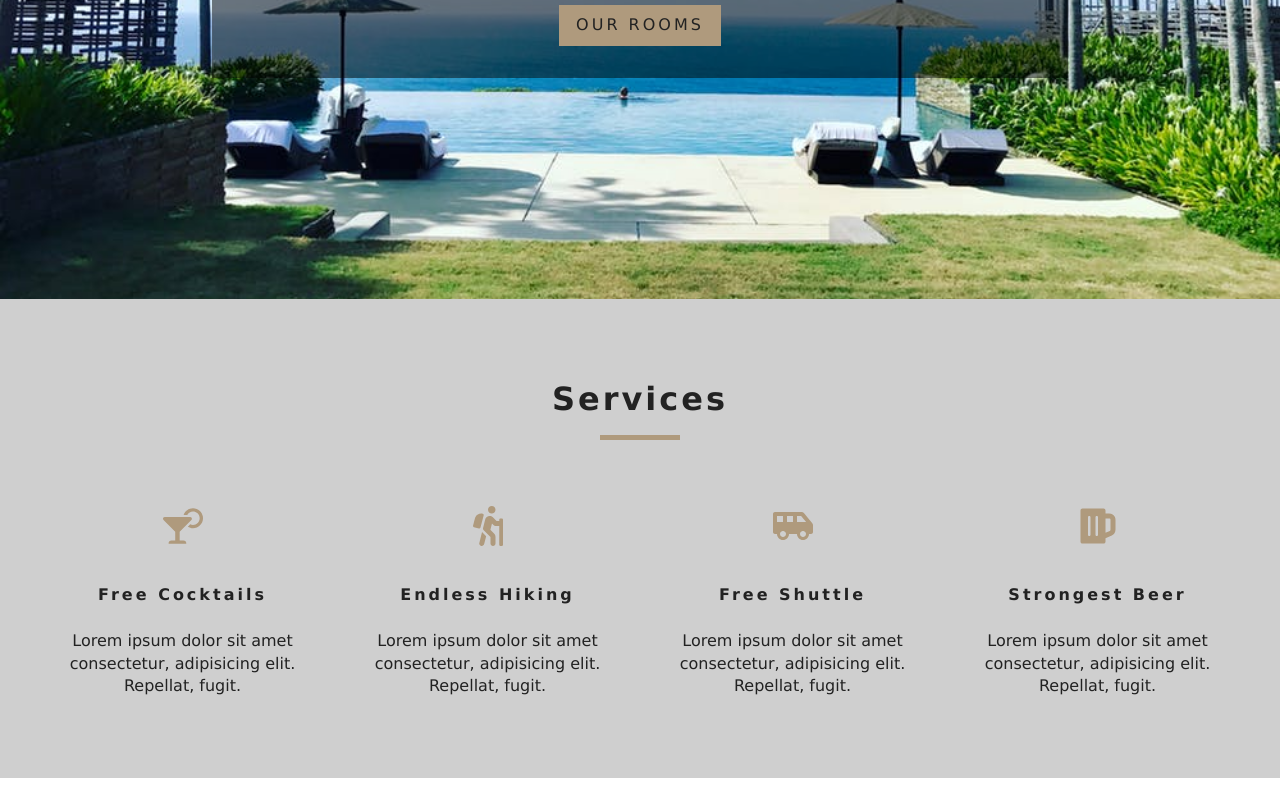
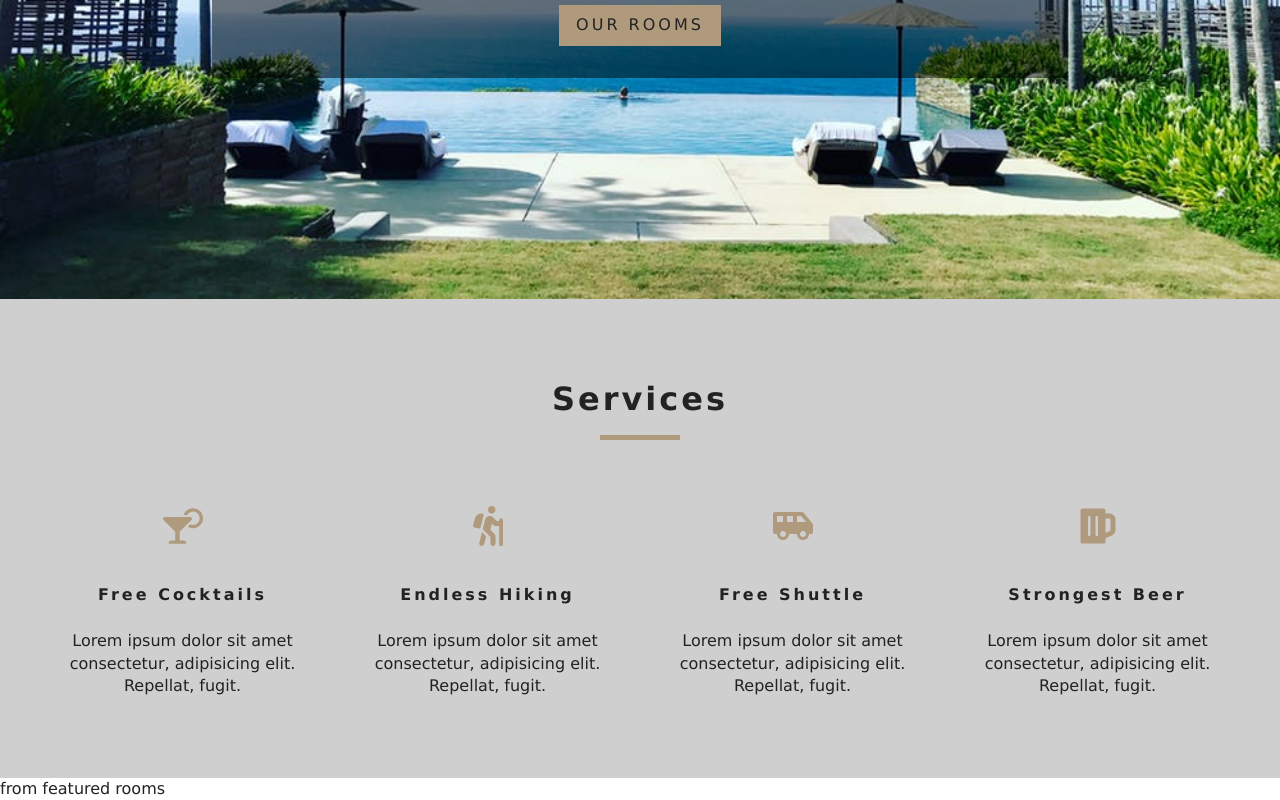
Before and after one commit to ads-andredesantana/Beach-Resort, a React (Create React App) app: page / in a window 1280 px wide. Shown: the part 501-1301 px from the top of the page. Before the commit the page ends 1279 px from the top, so only its background shows below. Built offline with nearby package versions, Linux system fonts and the light colour scheme.

Commit message:
Creating the FeaturedRooms Component to pass the whole Context and destructure It after

```diff
--- /dev/null
+++ b/src/components/FeaturedRooms.js
@@ -0,0 +1,10 @@
+import React, { Component } from 'react'
+import { RoomContext } from '../context'
+
+
+export default class FeaturedRooms extends Component {
+    static contextType = RoomContext
+    render() {
+        return <div>from featured rooms</div>;
+    }
+}
--- a/src/context.js
+++ b/src/context.js
@@ -9,7 +9,7 @@ class RoomProvider extends Component {
   }
   render() {
     return (
-            <RoomContext.Provider value="hello">
+      <RoomContext.Provider value={{ ...this.state }}>
         {this.props.children}
       </RoomContext.Provider>
     );
--- a/src/index.js
+++ b/src/index.js
@@ -4,14 +4,17 @@ import ReactDOM from 'react-dom';
 import { BrowserRouter as Router } from 'react-router-dom';
 import App from './App';
 import reportWebVitals from './reportWebVitals';
+// import * as serviceWorker from "./serviceWorker";
+import { RoomProvider } from './context'
+
 
 ReactDOM.render(
   <React.StrictMode>
-    <Router>
-
-      <App />
-
-    </Router>
+    <RoomProvider>
+      <Router>
+        <App />
+      </Router>
+    </RoomProvider>
   </React.StrictMode>,
   document.getElementById('root')
 );
--- a/src/pages/Home.js
+++ b/src/pages/Home.js
@@ -3,6 +3,8 @@ import Hero from '../components/Hero'
 import Banner from '../components/Banner'
 import { Link } from 'react-router-dom'
 import Services from '../components/Services'
+import FeaturedRooms from '../components/FeaturedRooms'
+
 
 
 export default function Home() {
@@ -17,6 +19,7 @@ export default function Home() {
                 </Banner>
             </Hero>
             <Services />
+            <FeaturedRooms />
         </>
     )
 }
```
Also changed, not shown: 1 other file (tests, documents, lock files or other folders). Lines whose indentation alone changed are shown as unchanged.
